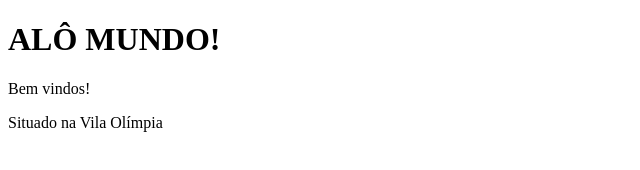
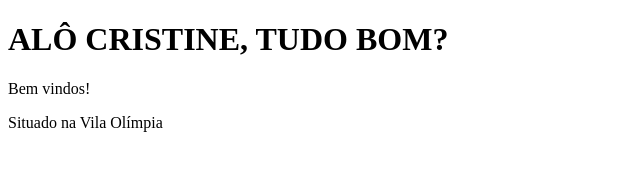
Before and after one commit to vitogithub/Testando, a plain HTML site: page index.html in a window 1280 px wide. Shown: the whole page, without its empty margins (0-640 px from the left). Drawn offline with Linux system fonts and the light colour scheme.

Commit message:
alo cristine

```diff
--- a/index.html
+++ b/index.html
@@ -4,7 +4,7 @@
          <title>EXEMPLO-GIT</title>
        </head>
       <body>
-         <h1>ALÔ MUNDO!</H1>
+         <h1>ALÔ CRISTINE, TUDO BOM?</H1>
          <div>
              <p>Bem vindos!</p>
 			 <p>Situado na Vila Olímpia</p>
```
